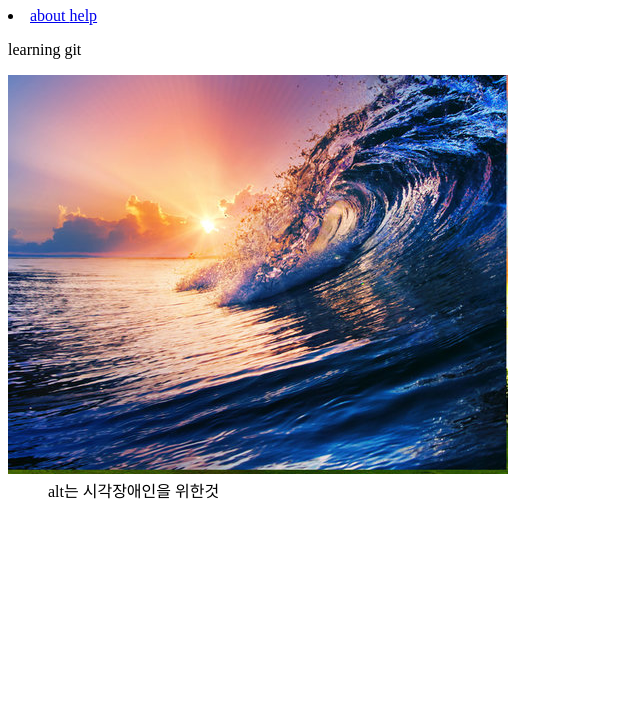
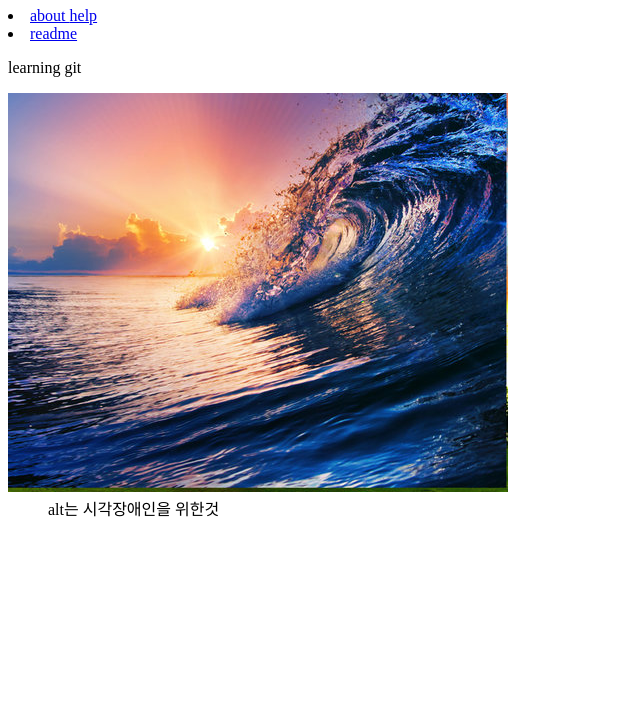
Before and after one commit to crossmarien/project, a plain HTML site: page index.html in a window 1280 px wide. Shown: the part 73-800 px from the top of the page, without its empty margins (0-640 px from the left). Drawn offline with Linux system fonts and the light colour scheme.

Commit message:
add list add me

```diff
--- a/index.html
+++ b/index.html
@@ -12,7 +12,7 @@
     <h1>Learning git</h1>
     <u1>
         <li><a href ="./about.html"> about </a> <a href ="./help.html"> help</a></li>
-
+        <li><a href="./readme"> readme</a></li>
     </u1>
     <p> learning git </p>
     <img src="./image/sunset+wave.jpg" alt="sunset"/>
```
